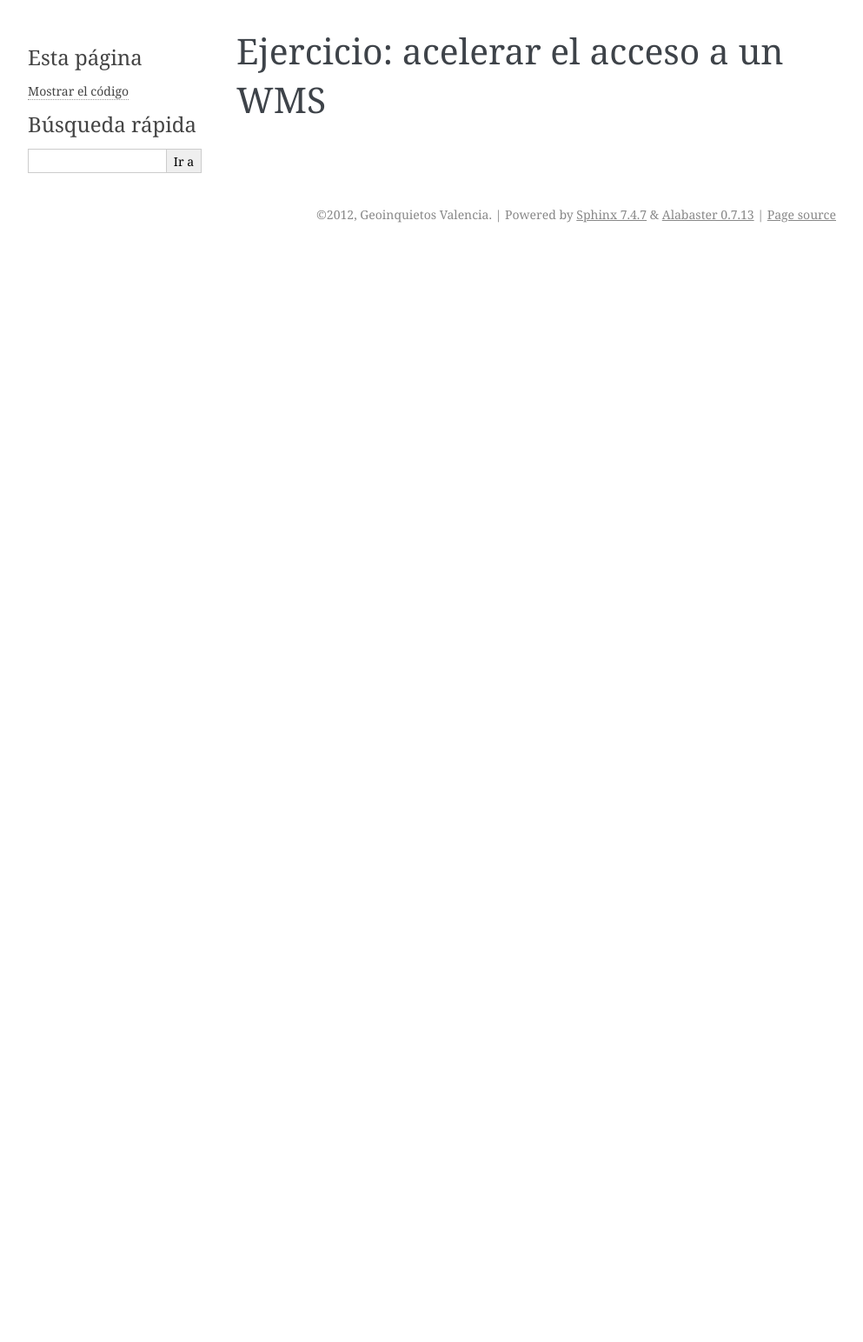
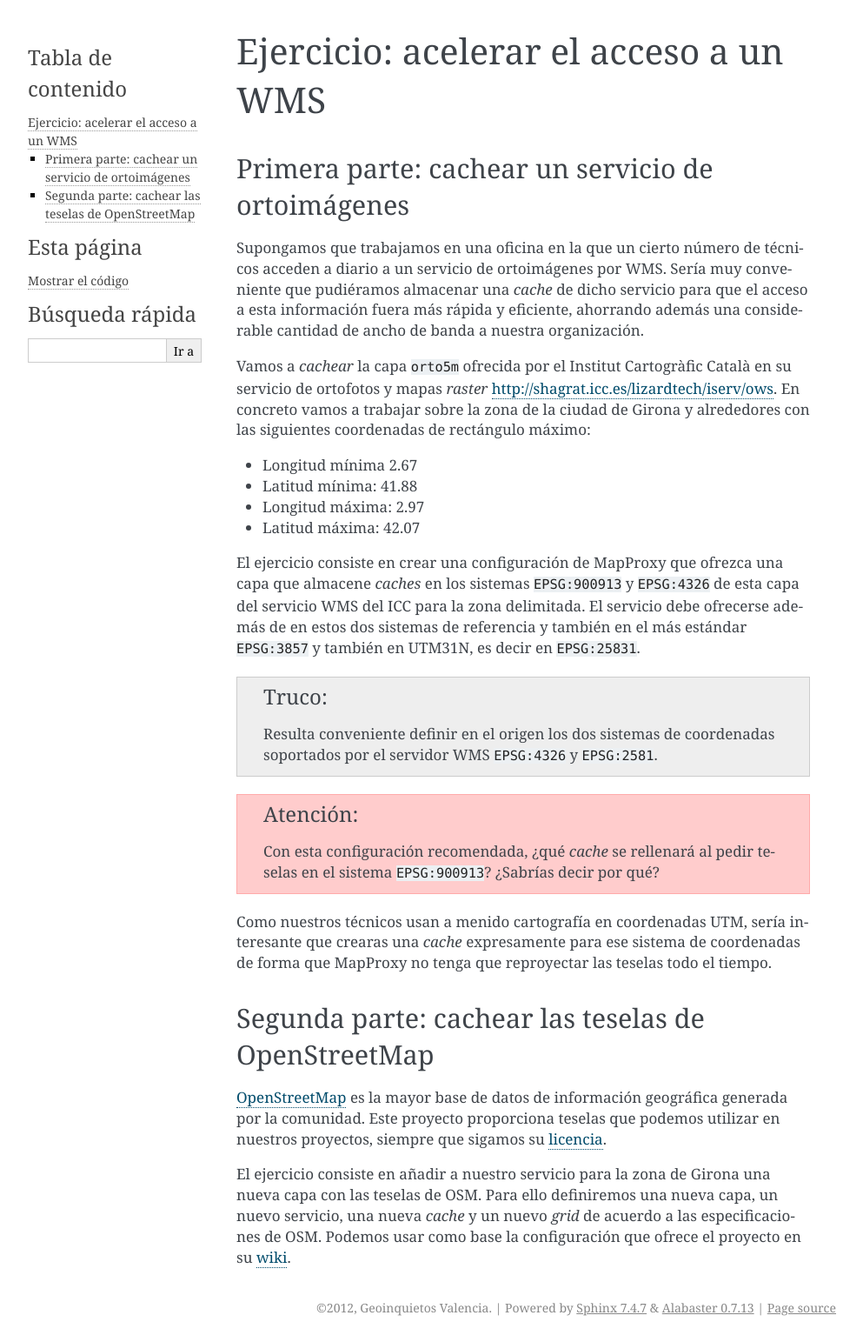
Before and after one commit to geoinquietosvlc/mapproxy-workshop, a Sphinx documentation site: the page built from doc/source/ejercicios/acelerar-wms.rst, in a window 1280 px wide. Shown: the whole page at 87% size, without its empty margins (148-1141 px from the left). Built offline with Sphinx 7.4.7, drawn with Linux system fonts in a browser that asks for light colours; before the commit the page ends 900 px from its top, so only the background shows below that.

Commit message:
avanzando en el primer ejercicio

```diff
--- a/doc/source/ejercicios/acelerar-wms.rst
+++ b/doc/source/ejercicios/acelerar-wms.rst
@@ -1,2 +1,54 @@
 Ejercicio: acelerar el acceso a un WMS
 ----------------------------------------------
+
+Primera parte: cachear un servicio de ortoimágenes
++++++++++++++++++++++++++++++++++++++++++++++++++++++++++++++++
+
+Supongamos que trabajamos en una oficina en la que un cierto número de técnicos
+acceden a diario a un servicio de ortoimágenes por WMS. Sería muy conveniente
+que pudiéramos almacenar una *cache* de dicho servicio para que el acceso a esta
+información fuera más rápida y eficiente, ahorrando además una considerable
+cantidad de ancho de banda a nuestra organización.
+
+Vamos a *cachear* la capa ``orto5m`` ofrecida por el Institut Cartogràfic Català
+en su servicio de ortofotos y mapas *raster*
+http://shagrat.icc.es/lizardtech/iserv/ows. En concreto vamos a trabajar sobre
+la zona de la ciudad de Girona y alrededores con las siguientes coordenadas de
+rectángulo máximo:
+
+- Longitud mínima 2.67
+- Latitud mínima: 41.88
+- Longitud máxima: 2.97
+- Latitud máxima: 42.07
+
+El ejercicio consiste en crear una configuración de MapProxy que ofrezca una
+capa que almacene *caches* en los sistemas ``EPSG:900913`` y ``EPSG:4326`` de
+esta capa del servicio WMS del ICC para la zona delimitada. El servicio debe
+ofrecerse además de en estos dos sistemas de referencia y también en el más
+estándar ``EPSG:3857`` y también en UTM31N, es decir en ``EPSG:25831``.
+
+.. tip:: Resulta conveniente definir en el origen los dos sistemas de
+         coordenadas soportados por el servidor WMS ``EPSG:4326`` y
+         ``EPSG:2581``.
+
+.. attention:: Con esta configuración recomendada, ¿qué *cache* se rellenará
+               al pedir teselas en el sistema ``EPSG:900913``? ¿Sabrías decir
+               por qué?
+
+Como nuestros técnicos usan a menido cartografía en coordenadas UTM, sería
+interesante que crearas una *cache* expresamente para ese sistema de coordenadas
+de forma que MapProxy no tenga que reproyectar las teselas todo el tiempo.
+
+Segunda parte: cachear las teselas de OpenStreetMap
+++++++++++++++++++++++++++++++++++++++++++++++++++++++++++++++++
+
+`OpenStreetMap <http://osm.org>`_ es la mayor base de datos de información
+geográfica generada por la comunidad. Este proyecto proporciona teselas que
+podemos utilizar en nuestros proyectos, siempre que sigamos su `licencia
+<http://opendatacommons.org/licenses/odbl/>`_.
+
+El ejercicio consiste en añadir a nuestro servicio para la zona de Girona una
+nueva capa con las teselas de OSM. Para ello definiremos una nueva capa, un
+nuevo servicio, una nueva *cache* y un nuevo *grid* de acuerdo a las
+especificaciones de OSM. Podemos usar como base la configuración que ofrece el
+proyecto en su `wiki <http://wiki.openstreetmap.org/wiki/Mappproxy_setup>`_.
```
Also changed, not shown: doc/source/instalacion-configuracion.rst (+27 -0 lines), 2 other files.
